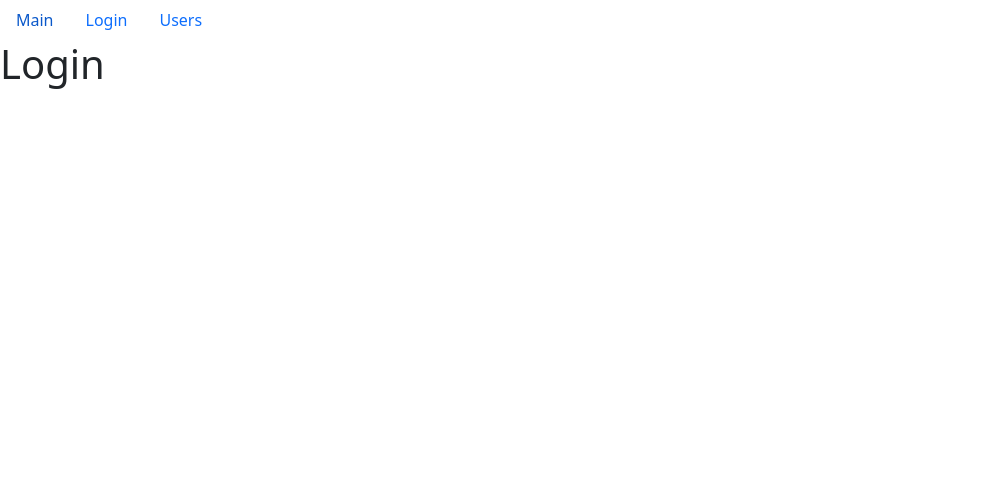
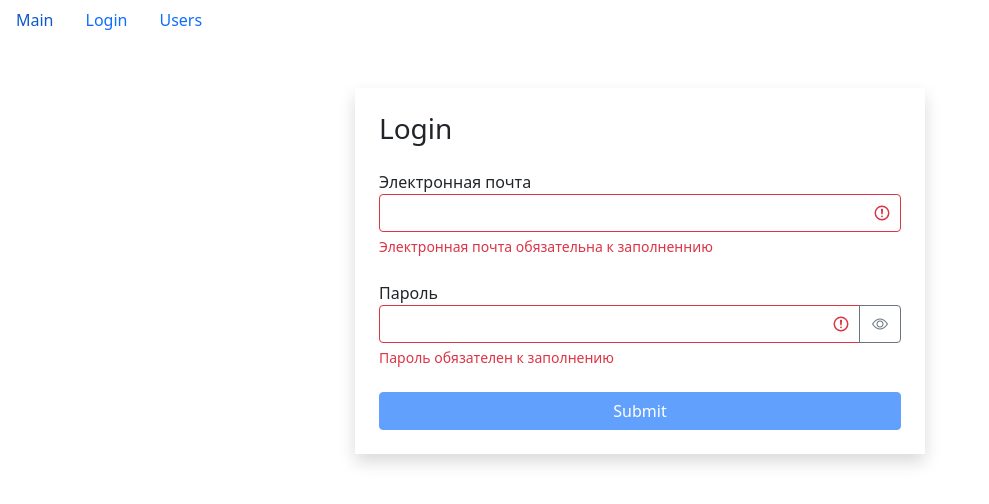
Before and after one commit to annieareyouokay/fast_company, a React (Create React App) app: page /login in a window 1280 px wide. Shown: the top 504 px of the page, without its empty margins (0-989 px from the left). Built offline with nearby package versions, Linux system fonts and the light colour scheme.

Commit message:
added login inputs and validation

```diff
--- a/src/app/components/login.jsx
+++ b/src/app/components/login.jsx
@@ -1,10 +1,93 @@
-import React from 'react';
+import { React, useState, useEffect } from 'react';
+import TextField from './textField';
+import { validator } from '../utils/validator';
 
 const Login = () => {
+  const [data, setData] = useState({ email: '', password: '' });
+  const [errors, setErrors] = useState({});
+  const validatorConfig = {
+    email: {
+      isRequired: {
+        message: 'Электронная почта обязательна к заполненнию'
+      },
+      isEmail: {
+        message: 'Адрес электронной почты введен не корркетно'
+      }
+    },
+    password: {
+      isRequired: {
+        message: 'Пароль обязателен к заполнению'
+      },
+      isContainCapital: {
+        message: 'Пароль должен содержать заглавные буквы'
+      },
+      isContainDigits: {
+        message: 'Пароль должен содержать цифры'
+      },
+      minSymbols: {
+        message: 'Пароль должен быть не менее 8 символов',
+        value: 8
+      }
+    }
+  };
+  const handleChange = ({ target }) => {
+    setData((prevState) => ({ ...prevState, [target.name]: target.value }));
+  };
+
+  useEffect(() => {
+    validate();
+  }, [data]);
+
+  const validate = () => {
+    const errors = validator(data, validatorConfig);
+    setErrors(errors);
+    return Object.keys(errors).length === 0;
+  };
+
+  const isValid = Object.keys(errors).length === 0;
+
+  const handleSubmit = (e) => {
+    e.preventDefault();
+    const isValid = validate();
+    if (!isValid) {
+      console.log(errors);
+      return;
+    }
+    console.log(data);
+  };
+
   return (
-    <>
-      <h1>Login</h1>
-    </>
+    <div className="container mt-5">
+      <div className="row">
+        <div className="col-md-6 offset-md-3 shadow p-4">
+          <h3 className="mb-4">Login</h3>
+          <form onSubmit={handleSubmit}>
+            <TextField
+              label="Электронная почта"
+              name="email"
+              value={data.email}
+              onChange={handleChange}
+              error={errors.email}
+            />
+            <TextField
+              label="Пароль"
+              name="password"
+              value={data.password}
+              onChange={handleChange}
+              type="password"
+              error={errors.password}
+            />
+            <button
+              type="submit"
+              disabled={!isValid}
+              className="btn btn-primary w-100 mx-auto"
+            >
+              Submit
+            </button>
+          </form>
+        </div>
+      </div>
+    </div>
   );
 };
 
--- /dev/null
+++ b/src/app/components/textField.jsx
@@ -0,0 +1,62 @@
+import { React, useState } from 'react';
+import PropTypes from 'prop-types';
+
+const TextField = ({ label, name, value, onChange, type, error }) => {
+  const [revealPassword, setRevealPassword] = useState(false);
+  const getValidClass = () => {
+    return 'form-control ' + (error ? 'is-invalid' : 'is-valid');
+  };
+
+  const toggleRevealPassword = () => {
+    setRevealPassword((prevState) => !prevState);
+  };
+
+  return (
+    <div className="mb-4">
+      <label htmlFor={name}>{label}</label>
+      <div className="input-group has-validation">
+        <input
+          type={revealPassword ? 'text' : type}
+          id={name}
+          name={name}
+          value={value}
+          onChange={onChange}
+          className={getValidClass()}
+        />
+        {type === 'password' && (
+          <button
+            className="btn btn-outline-secondary"
+            type="button"
+            onClick={toggleRevealPassword}
+          >
+            {revealPassword ? (
+              <i className="bi bi-eye-slash"></i>
+            ) : (
+              <i className="bi bi-eye"></i>
+            )}
+          </button>
+        )}
+        {error ? (
+          <div className="invalid-feedback">{error}</div>
+        ) : (
+          <div className="valid-feedback">Done!</div>
+        )}
+      </div>
+    </div>
+  );
+};
+
+TextField.defaultProps = {
+  type: 'text'
+};
+
+TextField.propTypes = {
+  label: PropTypes.string,
+  name: PropTypes.string,
+  value: PropTypes.string,
+  onChange: PropTypes.func,
+  type: PropTypes.string,
+  error: PropTypes.string
+};
+
+export default TextField;
--- /dev/null
+++ b/src/app/utils/validator.js
@@ -0,0 +1,50 @@
+export function validator(data, config) {
+  const errors = {};
+  function validate(validateMethod, fieldData, config) {
+    let validateStatus;
+    switch (validateMethod) {
+      case 'isRequired':
+        validateStatus = fieldData.trim() === '';
+        break;
+      case 'isEmail': {
+        const emailRegExp = /^\S+@\S+\.\S+$/g;
+        validateStatus = !emailRegExp.test(fieldData);
+        break;
+      }
+      case 'isContainCapital': {
+        const capitalRegExp = /[A-Z]+/g;
+        validateStatus = !capitalRegExp.test(fieldData);
+        break;
+      }
+      case 'isContainDigits': {
+        const digitRegExp = /\d+/g;
+        validateStatus = !digitRegExp.test(fieldData);
+        break;
+      }
+      case 'minSymbols': {
+        validateStatus = fieldData.length < config.value;
+        break;
+      }
+      default:
+        break;
+    }
+
+    if (validateStatus) {
+      return config.message;
+    }
+  }
+  for (const fieldName in data) {
+    for (const validateMethod in config[fieldName]) {
+      const err = validate(
+        validateMethod,
+        data[fieldName],
+        config[fieldName][validateMethod]
+      );
+      if (err && !errors[fieldName]) {
+        errors[fieldName] = err;
+      }
+    }
+  }
+
+  return errors;
+}
```
